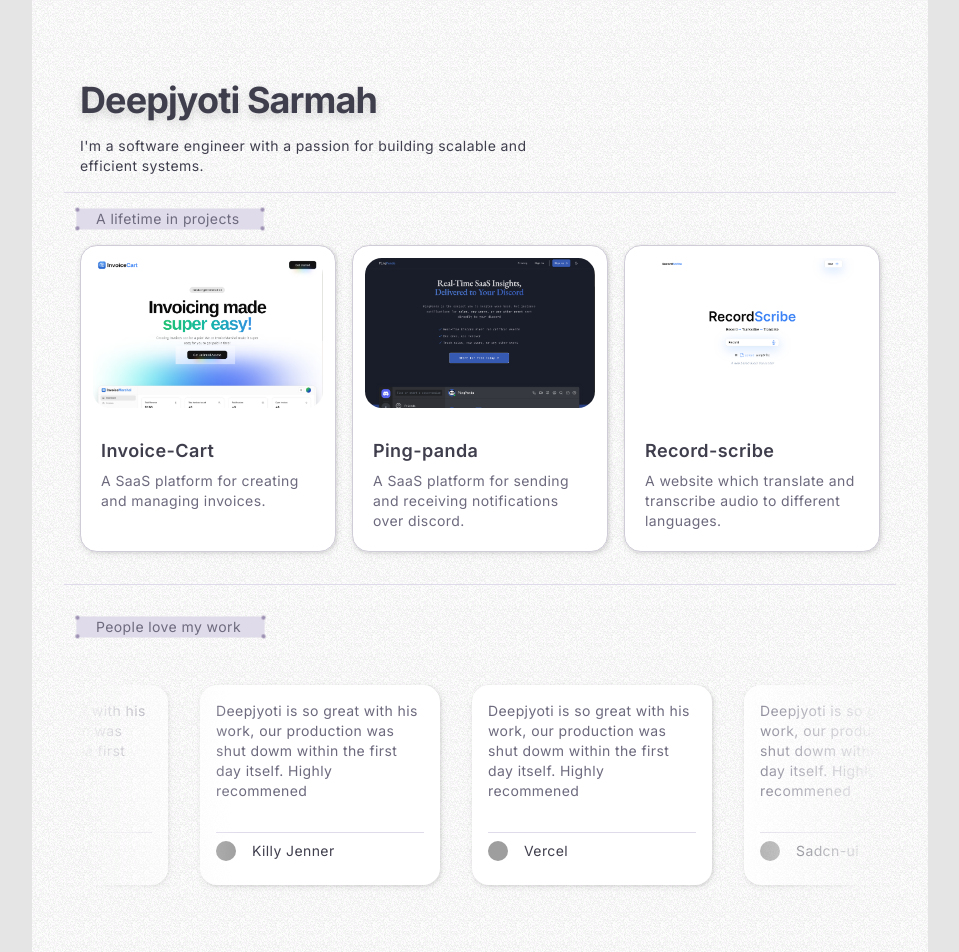
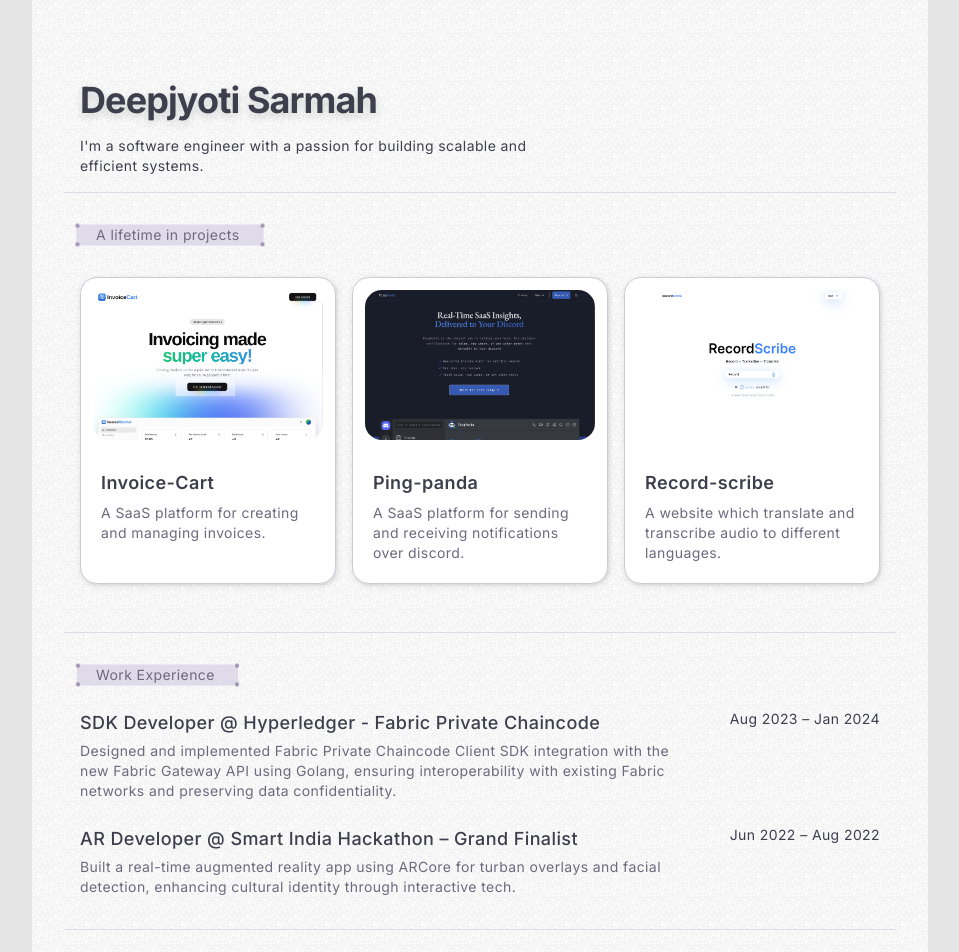
Before and after one commit to Deepjyoti-Sarmah/portfolio-with-motion, a Next.js app: page / in a window 1280 px wide. Shown: the top 952 px of the page, without its empty margins (160-1119 px from the left). Built offline with nearby package versions, Linux system fonts and the light colour scheme; grey boxes are pictures that could not be loaded.

Commit message:
added work section

```diff
--- a/app/page.tsx
+++ b/app/page.tsx
@@ -3,6 +3,7 @@ import { Heading } from "@/components/heading";
 import { Projects } from "@/components/projects";
 import { Subheading } from "@/components/sub-heading";
 import { TestimonialsPage } from "@/components/testimonials";
+import WorkTimeline from "@/components/work-timeline";
 
 export default function Home() {
   return (
@@ -14,6 +15,7 @@ export default function Home() {
           efficient systems.
         </Subheading>
         <Projects />
+        <WorkTimeline />
         <TestimonialsPage />
       </Container>
     </div>
--- a/components/projects.tsx
+++ b/components/projects.tsx
@@ -16,9 +16,11 @@ export function Projects({
   projects?: Project[];
 }) {
   return (
-    <div className="my-4 border-t border-secondary px-4">
-      <SectionHeading delay={0.2}>A lifetime in projects</SectionHeading>
-      <div className="grid grid-cols-1 gap-4 py-4 sm:grid-cols-2 md:grid-cols-3">
+    <div className="my-4 border-t border-secondary px-4 py-4">
+      <SectionHeading delay={0.2} className="mb-4">
+        A lifetime in projects
+      </SectionHeading>
+      <div className="grid grid-cols-1 gap-4 py-4 sm:grid-cols-2 md:grid-cols-3 ">
         {projects.map((project, idx) => (
           <MotionCard
             key={idx}
--- a/components/testimonials.tsx
+++ b/components/testimonials.tsx
@@ -45,7 +45,7 @@ export const TestimonialsPage = () => {
       <SectionHeading className="mb-4" delay={0.8}>
         People love my work
       </SectionHeading>
-      <div className="flex mask-r-from-80% mask-l-from-80% py-4">
+      <div className="flex mask-r-from-80% mask-l-from-80% py-2">
         <Marquee speed={30} pauseOnHover className="py-4">
           {data.map((item, idx) => (
             <TestimonialCard key={`Testimonial-${idx}`} {...item} />
--- /dev/null
+++ b/components/work-timeline.tsx
@@ -0,0 +1,44 @@
+"use client";
+import { workExperiences } from "@/constants/works";
+import { motion, useInView } from "motion/react";
+import { useRef } from "react";
+import { SectionHeading } from "./section-heading";
+
+export default function WorkTimeline() {
+  const ref = useRef<HTMLDivElement>(null);
+  const isInView = useInView(ref, { once: true, amount: 0.5 });
+
+  return (
+    <div ref={ref} className="my-4 border-t border-secondary px-4 py-4">
+      <SectionHeading delay={0.2} className="mb-6">
+        Work Experience
+      </SectionHeading>
+      <div className="flex flex-col gap-6">
+        {workExperiences.map((exp, idx) => (
+          <motion.div
+            key={exp.company}
+            initial={{ opacity: 0, x: -20 }}
+            animate={{ opacity: isInView ? 1 : 0, x: isInView ? 0 : -20 }}
+            transition={{ delay: idx * 0.1, duration: 0.4, ease: "easeInOut" }}
+            className="flex justify-between gap-4"
+          >
+            {/* Left: Role, Company, Description */}
+            <div className="flex flex-col gap-1 max-w-[75%]">
+              <div className="text-lg font-medium">
+                {exp.role} @ {exp.company}
+              </div>
+              <div className="text-sm text-muted-foreground">
+                {exp.description}
+              </div>
+            </div>
+
+            {/* Right: Period */}
+            <div className="text-sm text-secondary-foreground whitespace-nowrap min-w-[100px] text-right">
+              {exp.period}
+            </div>
+          </motion.div>
+        ))}
+      </div>
+    </div>
+  );
+}
--- /dev/null
+++ b/constants/works.ts
@@ -0,0 +1,23 @@
+export type WorkExperience = {
+  company: string;
+  role: string;
+  period: string;
+  description: string;
+};
+
+export const workExperiences: WorkExperience[] = [
+  {
+    company: "Hyperledger - Fabric Private Chaincode",
+    role: "SDK Developer ",
+    period: "Aug 2023 – Jan 2024",
+    description:
+      "Designed and implemented Fabric Private Chaincode Client SDK integration with the new Fabric Gateway API using Golang, ensuring interoperability with existing Fabric networks and preserving data confidentiality.",
+  },
+  {
+    company: "Smart India Hackathon – Grand Finalist",
+    role: "AR Developer",
+    period: "Jun 2022 – Aug 2022",
+    description:
+      "Built a real-time augmented reality app using ARCore for turban overlays and facial detection, enhancing cultural identity through interactive tech.",
+  },
+];
```
